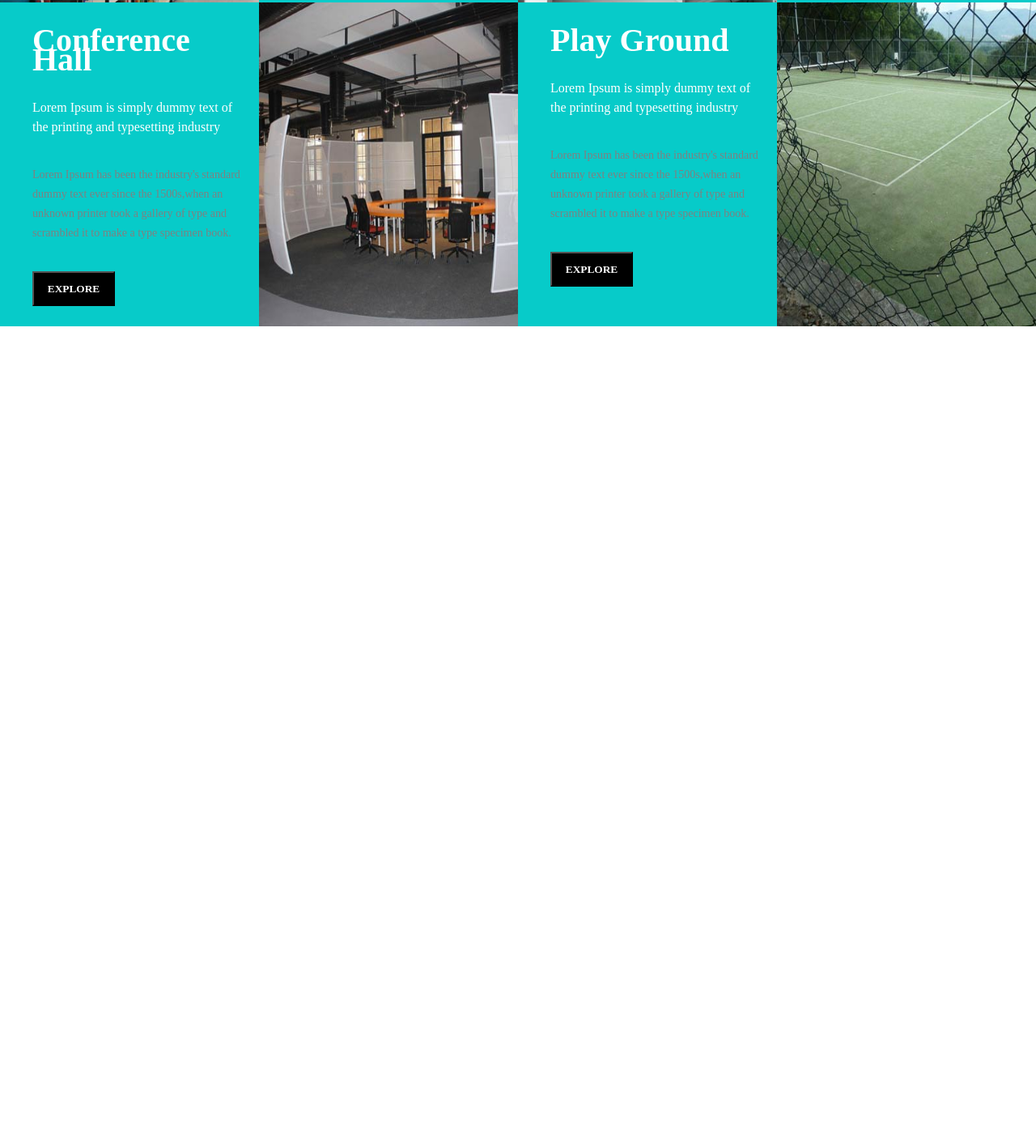
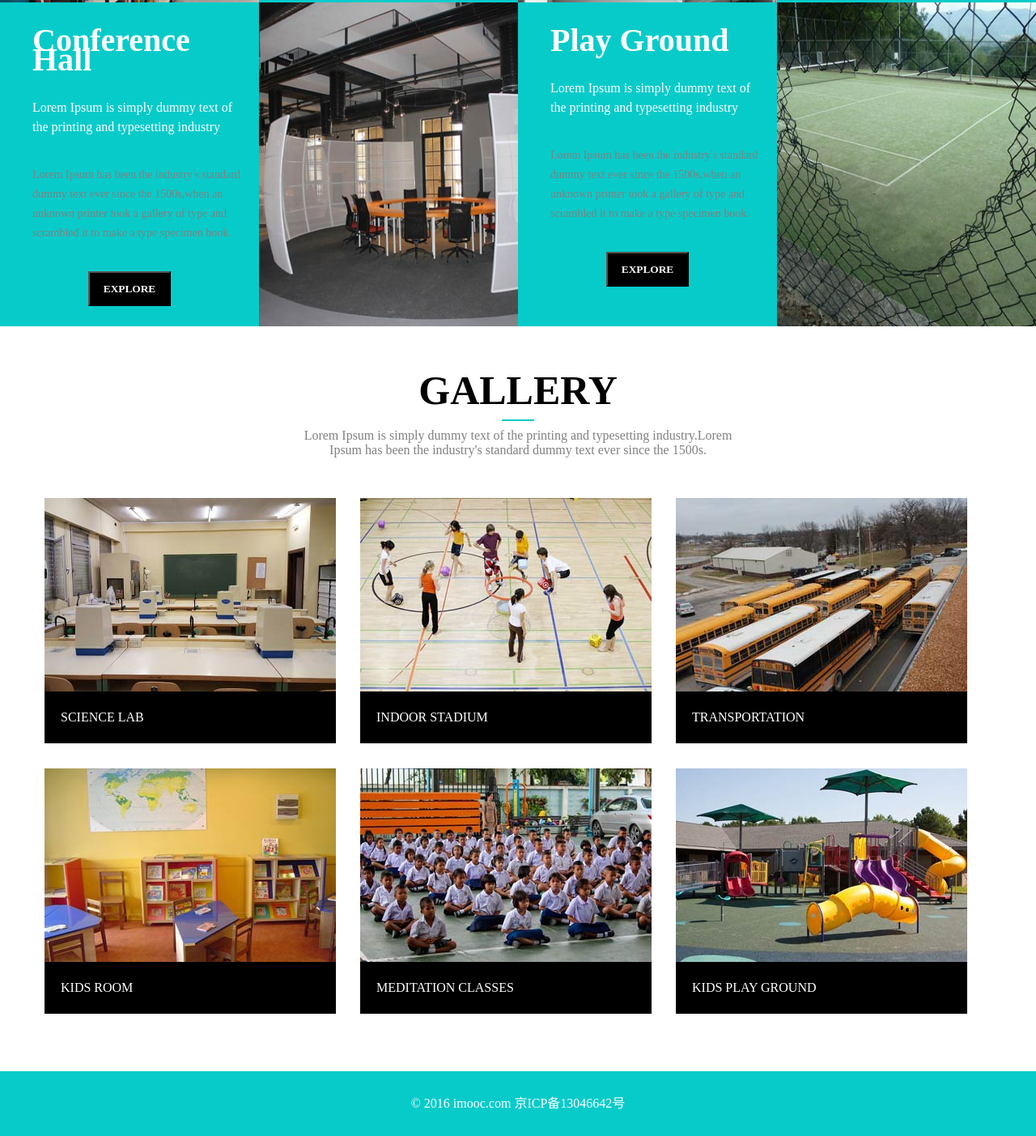
Before and after one commit to drakedoglife/Beautiful, a plain HTML site: page index.html in a window 1280 px wide. Shown: the part 1860-3263 px from the top of the page at 81% size. Before the commit the page ends 2281 px from the top, so only its background shows below. Drawn offline with Linux system fonts and the light colour scheme.

Commit message:
finished all

```diff
--- a/css/index.css
+++ b/css/index.css
@@ -299,7 +299,9 @@
 	background-color: black;
 	color: white;
 	font-weight: bold;
-	padding: 0;
+	position: relative;
+	left: 50%;
+	margin-left: -51px;
 }
 
 .about .bottom .bottom_text button:hover {
@@ -307,3 +309,71 @@
 	border: 1px solid black;
 	color: black;
 }
+/*gallery区域*/
+.main .gallery {
+	width: 100%;
+	padding-top: 50px;
+}
+
+.main .gallery .gallery_text {
+	width: 530px;
+	text-align: center;
+	margin: 0 auto;
+}
+
+.main .gallery .gallery_text h2 {
+	font-size: 50px;
+}
+
+.main .gallery .gallery_text hr {
+	width: 40px;
+	height: 2px;
+	background-color: #07cbc9;
+	display: inline-block;
+	border: none;
+	margin-bottom: 5px;
+}
+
+.main .gallery .gallery_text p {
+	color: gray;
+}
+
+.main .gallery .gallery_image {
+	width: 1200px;
+	margin: 0 auto;
+	padding-top: 50px;
+	padding-left: 30px;
+	padding-right: 30px;
+}
+
+.main .gallery .gallery_image dl {
+	float: left;
+	width: 360px;
+	height: 304px;
+	margin-left: 15px;
+	margin-right: 15px;
+	margin-bottom: 30px;
+}
+
+.main .gallery .gallery_image dd {
+	height: 64px;
+	color: white;
+	background-color: black;
+	position: relative;
+	margin-top: -5px;
+	padding-left: 20px;
+	line-height: 64px;
+}
+/*footer区域*/
+.footer {
+	width: 100%;
+	height: 80px;
+	background-color: #07cbc9;
+	margin-top: 40px;
+}
+
+.footer p {
+	text-align: center;
+	line-height: 80px;
+	color: white;
+}
--- a/index.html
+++ b/index.html
@@ -100,9 +100,43 @@
 			</div>
 		</div>
 		<!--gallery-->
-		<div class="gallery"></div>
+		<div class="gallery">
+			<div class="gallery_text">
+				<h2>GALLERY</h2>
+				<hr>
+				<p>Lorem Ipsum is simply dummy text of the printing and typesetting industry.Lorem Ipsum has been the industry's standard dummy text ever since the 1500s.</p>
+			</div>
+			<div class="gallery_image clearfix">
+				<dl>
+					<dt><img src="images/03-01.jpg"></dt>
+					<dd>SCIENCE LAB</dd>
+				</dl>
+				<dl>
+					<dt><img src="images/03-02.jpg"></dt>
+					<dd>INDOOR STADIUM</dd>
+				</dl>
+				<dl>
+					<dt><img src="images/03-03.jpg"></dt>
+					<dd>TRANSPORTATION</dd>
+				</dl>
+				<dl>
+					<dt><img src="images/03-04.jpg"></dt>
+					<dd>KIDS ROOM</dd>
+				</dl>
+				<dl>
+					<dt><img src="images/03-05.jpg"></dt>
+					<dd>MEDITATION CLASSES</dd>
+				</dl>
+				<dl>
+					<dt><img src="images/03-06.jpg"></dt>
+					<dd>KIDS PLAY GROUND</dd>
+				</dl>
+			</div>
+		</div>
 	</div>
 	<!--页脚-->
-	<div class="footer"></div>
+	<div class="footer">
+		<p>&copy; 2016 imooc.com 京ICP备13046642号</p>
+	</div>
 </body>
 </html>
```
